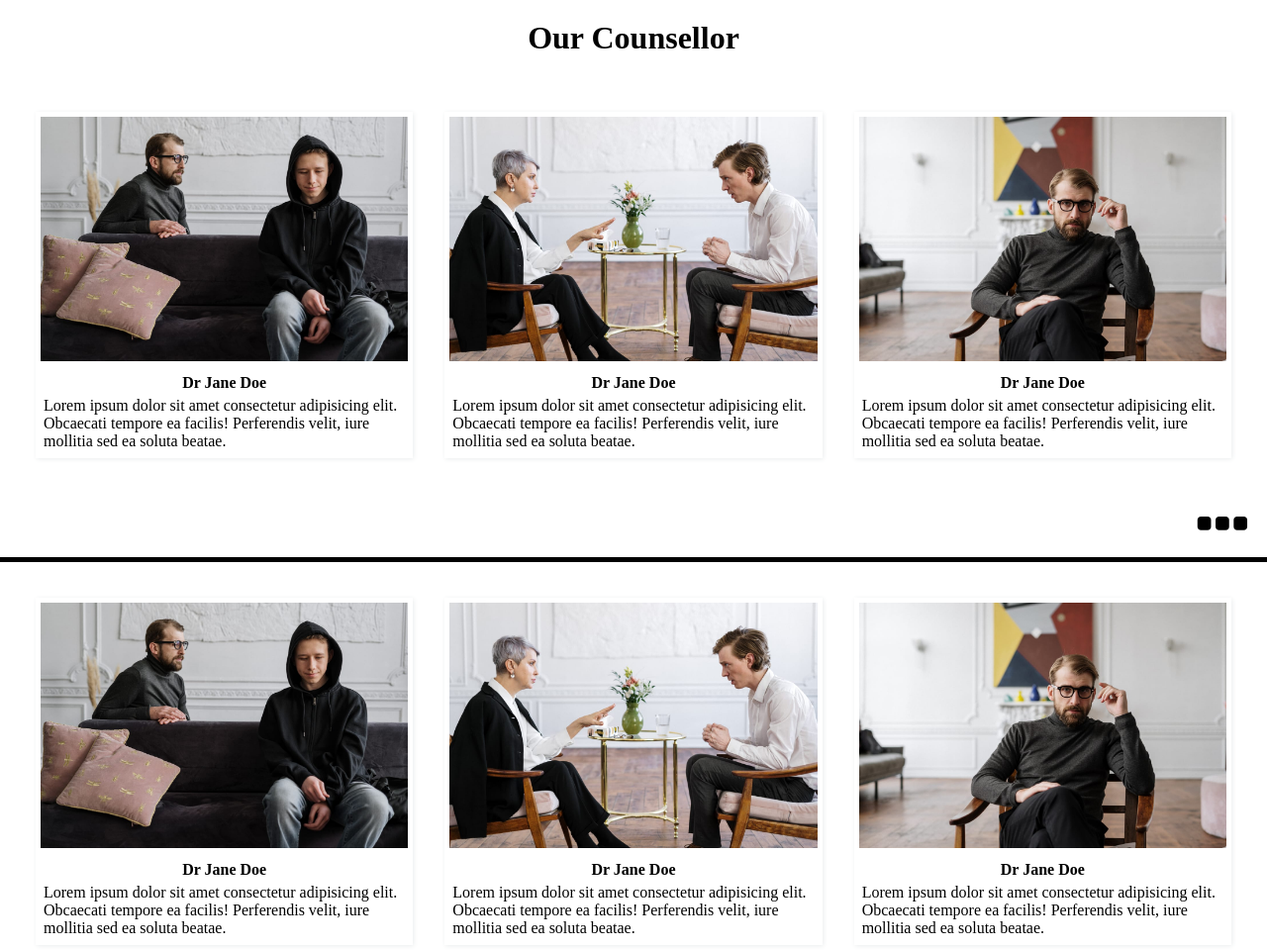
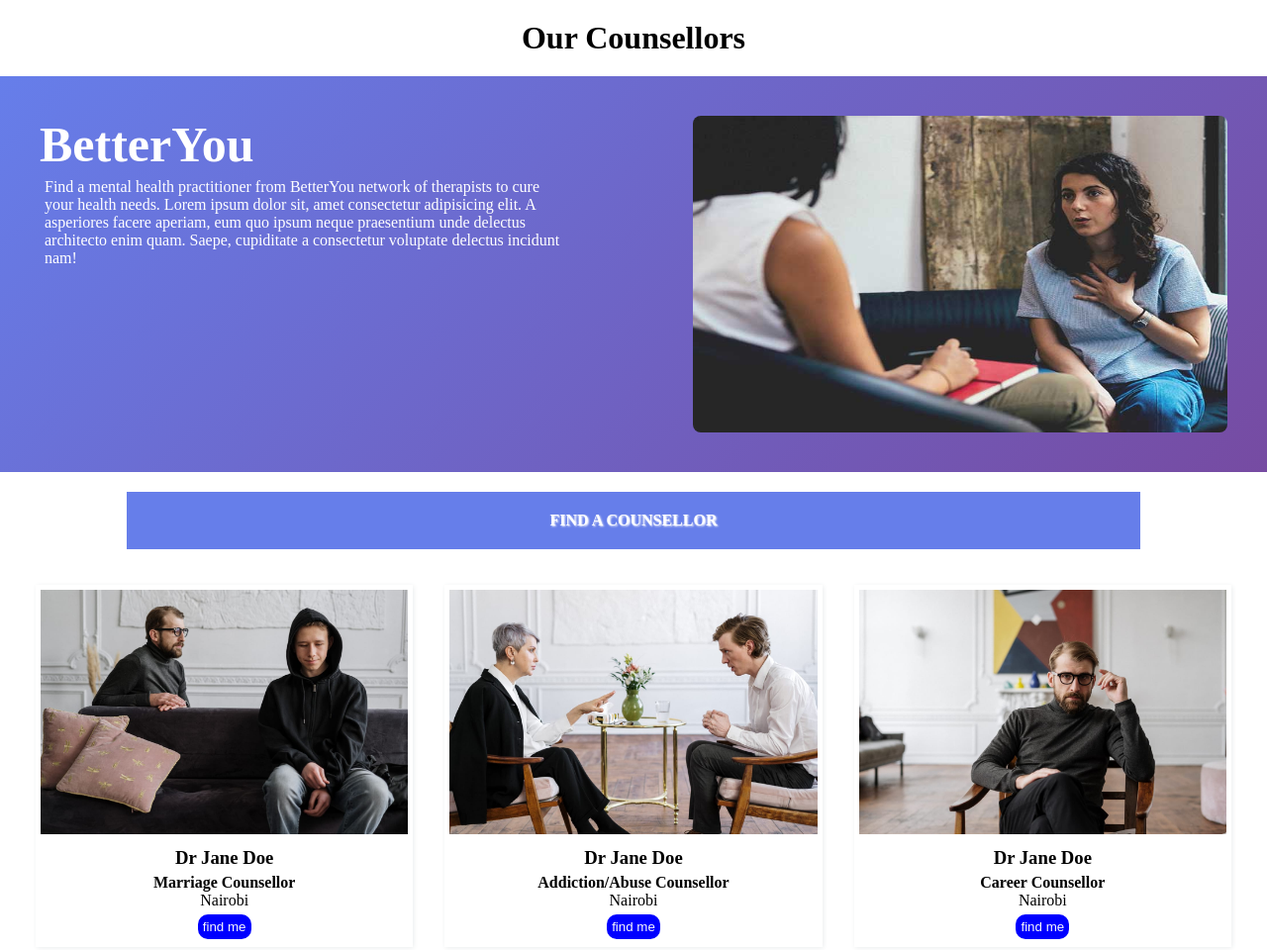
Before and after one commit to iamkibeh/Betteryou, a plain HTML site: page services.html in a window 1280 px wide. Shown: the top 960 px of the page at 99% size. Drawn offline with Linux system fonts and the light colour scheme.

Commit message:
add about/feedback section

```diff
--- a/services.html
+++ b/services.html
@@ -3,15 +3,39 @@
     <meta charset="UTF-8" />
     <meta http-equiv="X-UA-Compatible" content="IE=edge" />
     <meta name="viewport" content="width=device-width, initial-scale=1.0" />
-    <link rel="stylesheet" href="https://cdnjs.cloudflare.com/ajax/libs/font-awesome/4.7.0/css/font-awesome.min.css">
-    <link rel="stylesheet" href="./services/css/services.css">
+    <link
+      rel="stylesheet"
+      href="https://cdnjs.cloudflare.com/ajax/libs/font-awesome/4.7.0/css/font-awesome.min.css"
+    />
+    <link rel="stylesheet" href="./services/css/services.css" />
     <title>Document</title>
   </head>
   <body>
     <div class="container">
+        <h1 id="title">Our Counsellors</h1>
+      <div class="about">
+        <div class="content">
+          <h2>BetterYou</h2>
+          <p>
+            Find a mental health practitioner from BetterYou network of
+            therapists to cure your health needs.
+            Lorem ipsum dolor sit, amet consectetur adipisicing elit. A asperiores facere aperiam, eum quo ipsum neque praesentium unde delectus architecto enim quam. Saepe, cupiditate a consectetur voluptate delectus incidunt nam!
+          </p>
+        </div>
+        <div class="mental-image">
+          <img src="./services/servicesimages/2747-female_patient_talking_therapy-732x549-thumbnail.jpg" alt="" />
+        </div>
+      </div>
+      <div class="find"><a href="#">FIND A COUNSELLOR</a></div>
+      <div class="feedback">
+
+
+      </div>
       <div class="counsellors">
         <div class="row">
-          <h1>Our Counsellor</h1>
+<!-- counsellors section -->
+
+
           <div class="images">
             <section class="image1">
               <img
@@ -19,12 +43,12 @@
                 alt=""
               />
               <div class="specialization">
-                <h4>Dr Jane Doe</h4>
+                <h3>Dr Jane Doe</h3>
                 <p>
-                  Lorem ipsum dolor sit amet consectetur adipisicing elit.
-                  Obcaecati tempore ea facilis! Perferendis velit, iure mollitia
-                  sed ea soluta beatae.
+                  <b> Marriage Counsellor</b>
                 </p>
+                <p>Nairobi</p>
+                <button type="submit">find me</button>
               </div>
             </section>
             <section class="image1">
@@ -33,12 +57,12 @@
                 alt=""
               />
               <div class="specialization">
-                <h4>Dr Jane Doe</h4>
+                <h3>Dr Jane Doe</h3>
                 <p>
-                  Lorem ipsum dolor sit amet consectetur adipisicing elit.
-                  Obcaecati tempore ea facilis! Perferendis velit, iure mollitia
-                  sed ea soluta beatae.
+                  <b>Addiction/Abuse Counsellor</b>
                 </p>
+                <p>Nairobi</p>
+                <button type="submit">find me</button>
               </div>
             </section>
             <section class="image1">
@@ -47,12 +71,12 @@
                 alt=""
               />
               <div class="specialization">
-                <h4>Dr Jane Doe</h4>
+                <h3>Dr Jane Doe</h3>
                 <p>
-                  Lorem ipsum dolor sit amet consectetur adipisicing elit.
-                  Obcaecati tempore ea facilis! Perferendis velit, iure mollitia
-                  sed ea soluta beatae.
+                  <b>Career Counsellor</b>
                 </p>
+                <p>Nairobi</p>
+                <button type="submit">find me</button>
               </div>
             </section>
           </div>
@@ -74,12 +98,10 @@
             alt=""
           />
           <div class="specialization">
-            <h4>Dr Jane Doe</h4>
-            <p>
-              Lorem ipsum dolor sit amet consectetur adipisicing elit.
-              Obcaecati tempore ea facilis! Perferendis velit, iure mollitia
-              sed ea soluta beatae.
-            </p>
+            <h3>Dr Jane Doe</h3>
+            <p><b>Family Counsellor</b></p>
+            <p>Nakuru</p>
+            <button type="submit">find me</button>
           </div>
         </section>
         <section class="image1">
@@ -88,12 +110,10 @@
             alt=""
           />
           <div class="specialization">
-            <h4>Dr Jane Doe</h4>
-            <p>
-              Lorem ipsum dolor sit amet consectetur adipisicing elit.
-              Obcaecati tempore ea facilis! Perferendis velit, iure mollitia
-              sed ea soluta beatae.
-            </p>
+            <h3>Dr Jane Doe</h3>
+            <p><b>Mental Health Practitioner</b></p>
+            <p>Mombasa</p>
+            <button type="submit">find me</button>
           </div>
         </section>
         <section class="image1">
@@ -102,19 +122,15 @@
             alt=""
           />
           <div class="specialization">
-            <h4>Dr Jane Doe</h4>
-            <p>
-              Lorem ipsum dolor sit amet consectetur adipisicing elit.
-              Obcaecati tempore ea facilis! Perferendis velit, iure mollitia
-              sed ea soluta beatae.
-            </p>
+            <h3>Dr Jane Doe</h3>
+            <p><b>Mental Health Practitioner</b></p>
+            <p>Nairobi</p>
+            <button type="submit">find me</button>
           </div>
         </section>
       </div>
 
       <div class="page-break"></div>
-
-
     </div>
   </body>
 </html>
--- a/services/css/services.css
+++ b/services/css/services.css
@@ -4,14 +4,65 @@
     box-sizing: border-box;
 }
 
-.row h1{
+ #title{
     text-align: center;
     padding: 20px;
+}
+
+
+.about{
+
+    background-image: linear-gradient(135deg, #667eea 0%, #764ba2 100%);;
+    padding: 20px;
+    display: flex;
+    justify-content: space-between;
+    height: 50%;
+    color: white;
+}
+
+.content h2{
+    font-size: 50px;
+
+}
+.content p{
+padding: 5px;
+}
+
+.content, .mental-image {
+    flex: 1;
+    margin: 20px;
+    /* margin-left: 20%; */
+}
+
+.mental-image{
+    margin-left: 8%;
+}
+.mental-image img{
+    width: 100%;
+    height: 100%;
+    border-radius: 8px;
+}
+
+.find{
+    background-color: #667eea;
+    width: 80%;
+    margin: auto;
+    margin-top: 20px;
+    text-align: center;
+    padding: 20px;
+    font-weight: bold;
+    text-shadow: 1px 1px 2px;
+
+}
+.find a {
+    text-decoration: none;
+    color: white;
 }
 
  .images{
     display: flex;
     padding: 20px;
+
 }
 
 .images .image1{
@@ -29,11 +80,29 @@
 .images .image1 .specialization{
 /* background-color: rebeccapurple; */
 padding: 8px;
+text-align: center;
+
 }
-.images .image1 .specialization h4{
-text-align: center;
+.images .image1 .specialization h3{
 margin-bottom: 5px;
 }
+
+.images .image1 .specialization button{
+    background-color: blue;
+    padding: 5px;
+    border-radius: 10px;
+    color: #fafafa;
+    margin-top: 5px;
+    cursor: pointer;
+    border: none;
+}
+
+.specialization button:hover {
+opacity: 0.8;
+transform: scale(1.05);
+font-weight: bold;
+}
+
 
 .row .see-more{
     /* background-color: blue; */
```
Also changed, not shown: services/servicesimages/2747-female_patient_talking_therapy-732x549-thumbnail.jpg (added).
